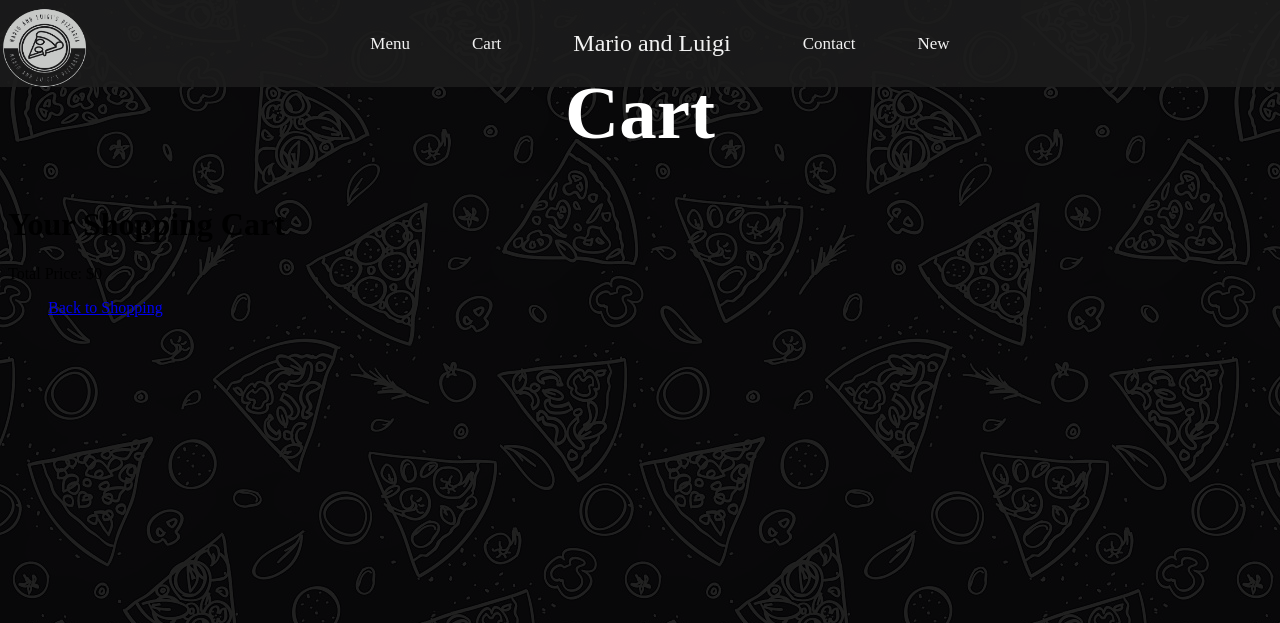
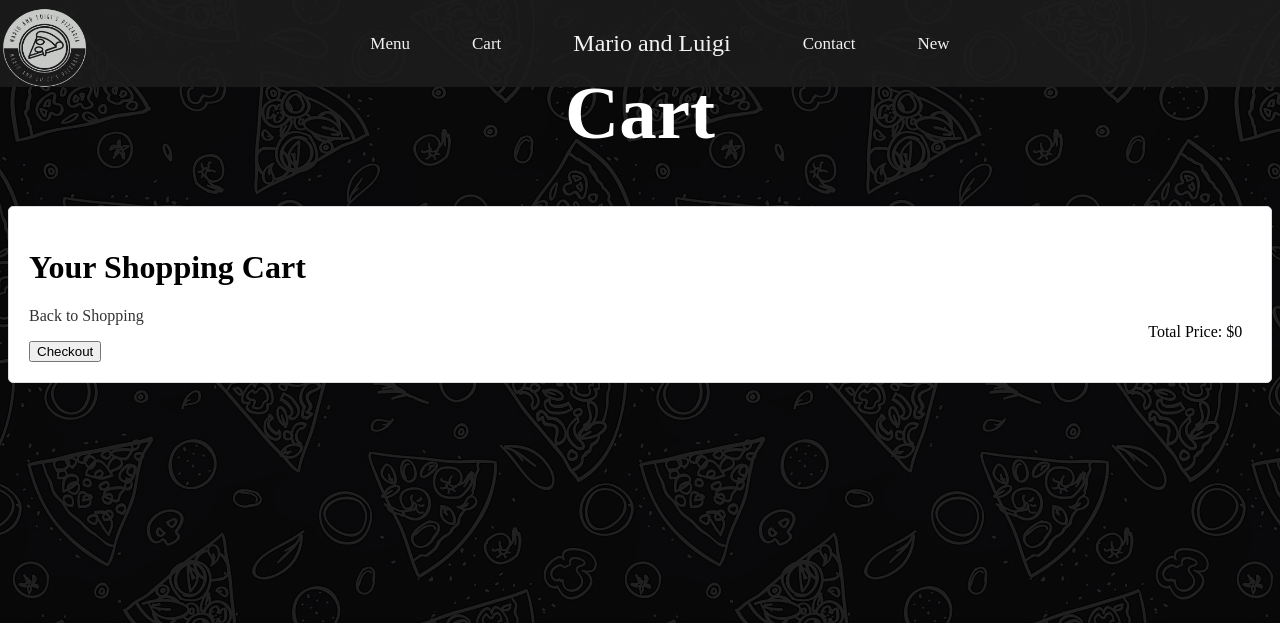
Before and after one commit to HyperMonkey43/Goombas, a Flask app: page /cart in a window 1280 px wide. Shown: the top 623 px of the page. Run offline with Flask 3, Linux system fonts and the light colour scheme.

Commit message:
cart css

```diff
--- a/static/styles.css
+++ b/static/styles.css
@@ -215,10 +215,24 @@
 }
 
 img.princess{
+  max-width: 30%;
+    height: auto;
+}
+    img.truffle{
+  max-width: 55%;
+    height: auto;
+}
+img.pepperoni{
   max-width: 35%;
     height: auto;
 }
-.item h2 {
+
+img.margherita{
+  max-width: 48%;
+    height: auto;
+  }
+
+  .item h2 {
     font-size: 24px;
     margin: 10px 0;
 }
@@ -252,3 +266,36 @@ img.princess{
     left: 0;
     top: 5px;
 }
+
+.cart {
+  background-color: #fff;
+  padding: 20px;
+  border: 1px solid #ddd;
+  border-radius: 5px;
+}
+
+/* Style the cart items list */
+.cart ul {
+  list-style-type: none;
+  padding: 0;
+}
+
+.cart li {
+  margin: 5px 0;
+}
+
+.cart a {
+  display: block;
+  margin-top: 10px;
+  color: #333;
+  text-decoration: none;
+}
+
+.cart a:hover {
+  text-decoration: underline;
+}
+
+.price{
+  position: absolute;
+    right: 1cm;
+}
--- a/templates/cart.html
+++ b/templates/cart.html
@@ -27,11 +27,14 @@
                     <li>{{ item.name }} - ${{ item.price }}</li>
                 {% endfor %}
             </ul>
-            <p>Total Price: ${{ total_price }}</p>
+            <p class="price">Total Price: ${{ total_price }}</p>
+            <ul>
+                <a href="menu">Back to Shopping</a>
+            </ul>
+
+            <button type="submit">Checkout</button>
         </div>
-    <ul>
-        <a href="menu">Back to Shopping</a>
-    </ul>
+
 
 </body>
 </html>
```
Also changed, not shown: templates/menu.html (+13 -13 lines).
